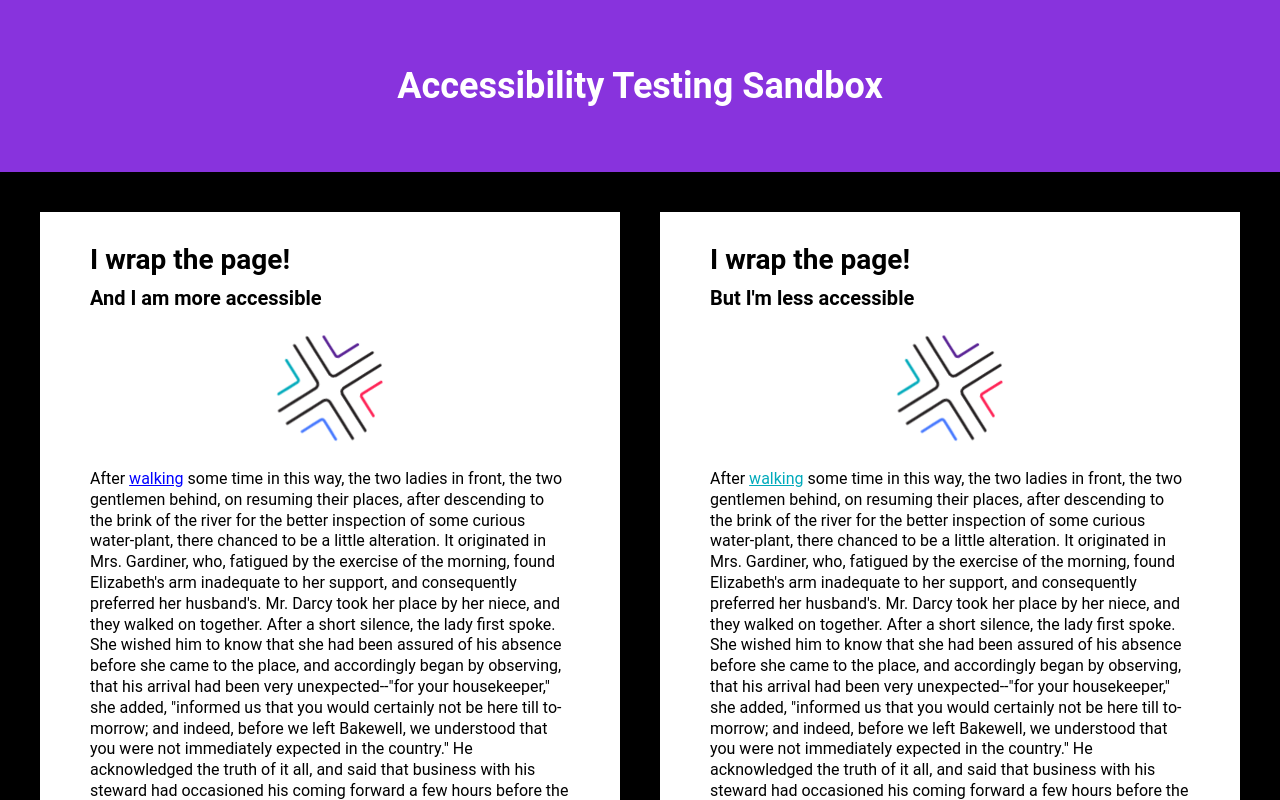
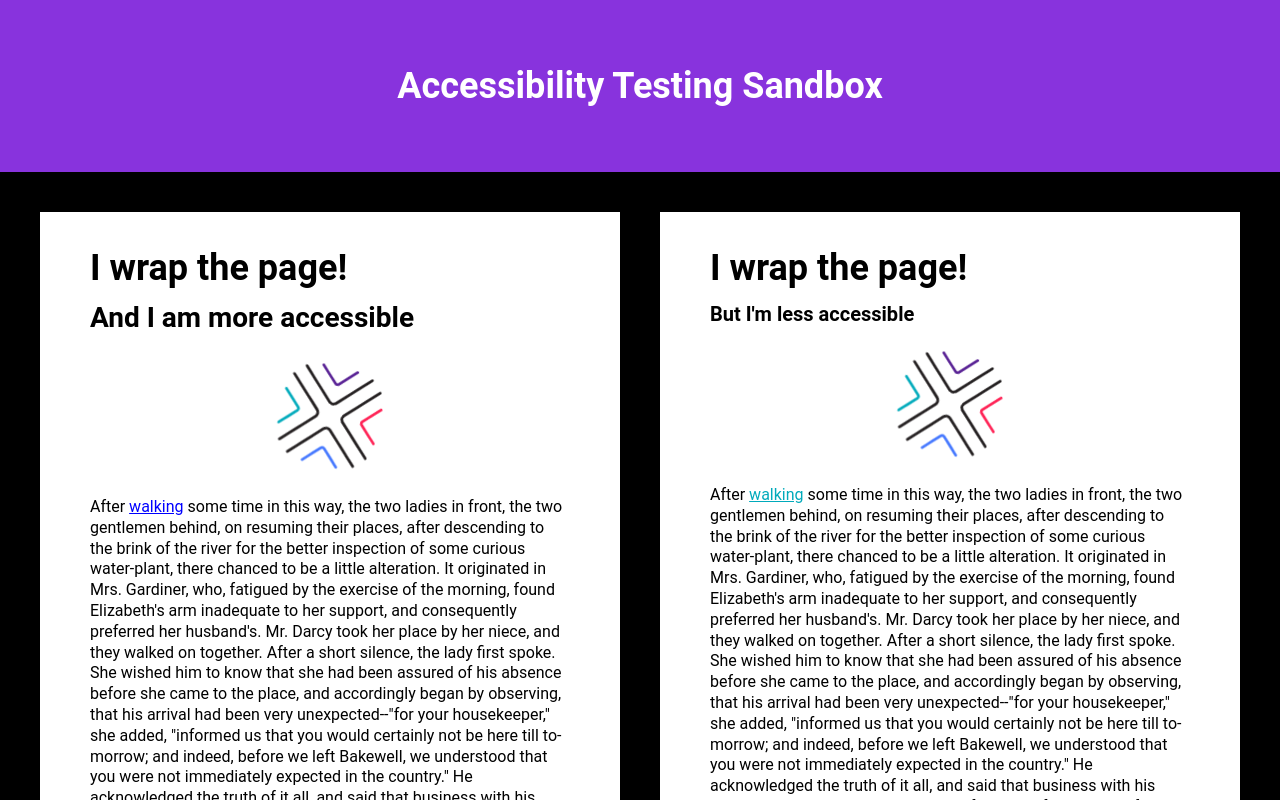
Before and after one commit to tablexi/a11y-testing-sandbox, a React (Create React App) app: page / in a window 1280 px wide. Shown: the top 800 px of the page. Built offline with nearby package versions, Linux system fonts and the light colour scheme.

Commit message:
Fixing landmarks

```diff
--- a/src/App.jsx
+++ b/src/App.jsx
@@ -5,7 +5,7 @@ import AsIsContent from "./components/as_is/Content";
 function App() {
   return (
     <section className="main">
-      <header>
+      <header role="banner">
         <h1>Accessibility Testing Sandbox</h1>
       </header>
 
--- a/src/components/a11y/Article.jsx
+++ b/src/components/a11y/Article.jsx
@@ -4,9 +4,9 @@ import logo from "../../TXI-Icon-ColorOnLight-RGB.png";
 
 export default function Article() {
   return (
-    <article>
-      <h2>I wrap the page!</h2>
-      <h3>And I am more accessible</h3>
+    <article aria-labelledby="a11y-article-header">
+      <h1 id="a11y-article-header">I wrap the page!</h1>
+      <h2>And I am more accessible</h2>
 
       <div className="logoContainer">
         <img src={logo} className="logo" alt="The TXI company logo" />
--- a/src/components/a11y/Content.jsx
+++ b/src/components/a11y/Content.jsx
@@ -7,9 +7,9 @@ import CompetitionForm from "./Form";
 
 export default function Content() {
   return (
-    <section className="content a11y">
+    <main className="content a11y">
       <Article />
       <CompetitionForm />
-    </section>
+    </main>
   );
 }
--- a/src/components/as_is/Article.jsx
+++ b/src/components/as_is/Article.jsx
@@ -5,8 +5,8 @@ import logo from "../../TXI-Icon-ColorOnLight-RGB.png";
 export default function Article() {
   return (
     <div className="article">
-      <h2>I wrap the page!</h2>
-      <h4>But I'm less accessible</h4>
+      <h1>I wrap the page!</h1>
+      <h3>But I'm less accessible</h3>
 
       <div className="logoContainer">
         <img src={logo} className="logo" alt="logo" />
```
